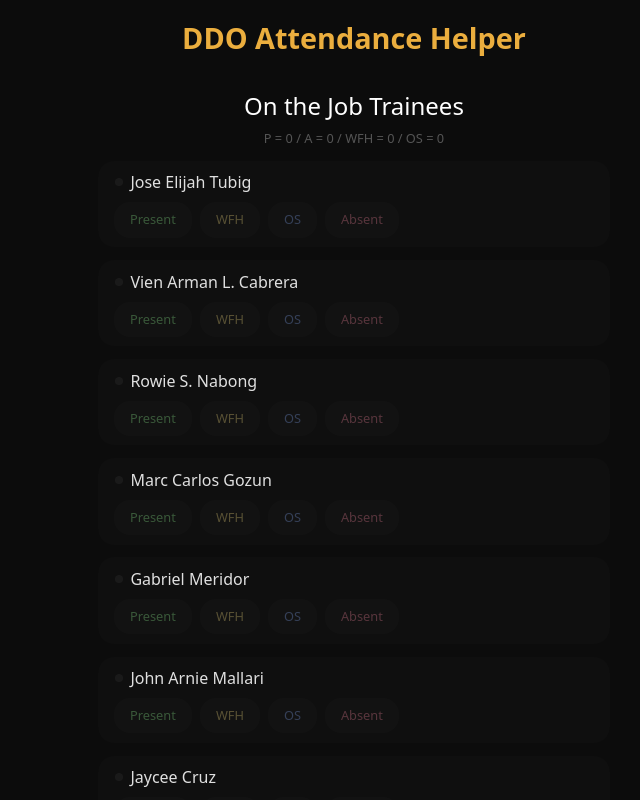
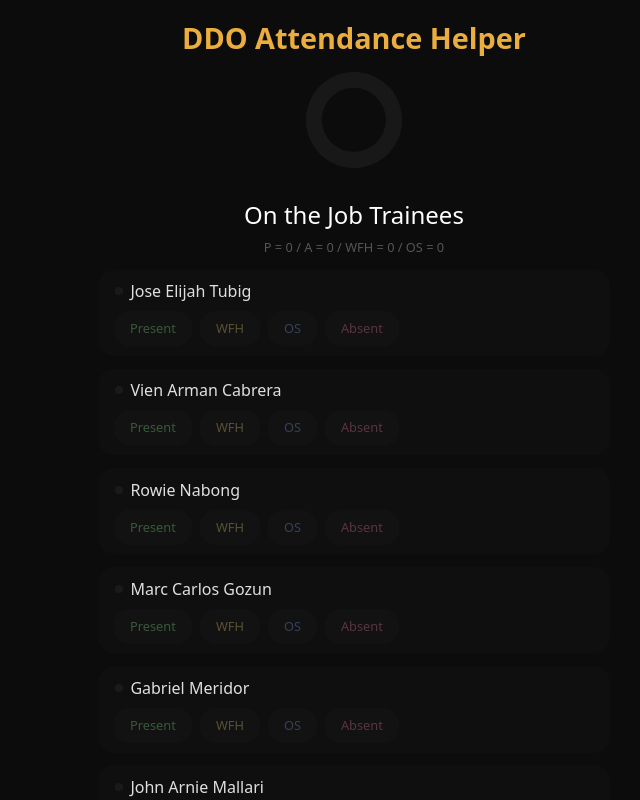
Before and after one commit to GabrielA2K/a2k-attendance, a React (Vite) app: page / in a window 1280 px wide. Shown: the top 800 px of the page, without its empty margins (286-926 px from the left). Built offline with nearby package versions, Linux system fonts and the light colour scheme.

Commit message:
add: pie chart; remove: vincent from staff.

```diff
--- a/src/App.css
+++ b/src/App.css
@@ -336,6 +336,36 @@ p.title {
 .hide {
   display: none;
 }
+
+
+.pieChart {
+  position: relative;
+  aspect-ratio: 1 / 1;
+  width: 6rem;
+  /* background-color: red; */
+  align-self: center;
+  border-radius: 50%;
+  background: conic-gradient(from 30deg,
+    #62fd77 0% var(--present),
+    #fcb962 0 calc(var(--present) + var(--wfh)),
+    #f55b7d 0 calc(calc(var(--present) + var(--wfh)) + var(--leave)),
+    #8cb0ff 0 calc(calc(calc(var(--present) + var(--wfh)) + var(--leave)) + var(--os)),
+    rgba(255,255,255,0.05) 0
+  );
+}
+.pieChart::after {
+  content: '';
+  position: absolute;
+  top: 50%;
+  left: 50%;
+  aspect-ratio: 1 / 1;
+  width: 67%;
+  background-color: #0c0c0c;
+  border-radius: 50%;
+  transform: translate(-50%, -50%);
+}
+
+
 @media only screen and (max-width: 600px) {
   .staffListItem {
     flex-direction: column;
--- a/src/App.jsx
+++ b/src/App.jsx
@@ -1,4 +1,4 @@
-import React, { useState } from 'react'
+import React, { useEffect, useState } from 'react'
 import { staffs } from './staffs'
 import StaffList from './StaffList'
 import ExecutiveList from './ExecutiveList'
@@ -32,7 +32,6 @@ try {
   initializeLocalStaffData()
   updateStaff(loadData())
 }
-
 
 
 
@@ -140,15 +139,51 @@ export default function App() {
   }
 
 
+  const [totalStaff, setTotalStaff] = useState(0)
+  const [totalPresent, setTotalPresent] = useState(countOverallStaff(staff,"P"))
+  const [totalLeave, setTotalLeave] = useState(countOverallStaff(staff,"L"))
+  const [totalWFH, setTotalWFH] = useState(countOverallStaff(staff,"WFH"))
+  const [totalOS, setTotalOS] = useState(countOverallStaff(staff,"OS"))
+
+  const [dummy, setDummy] = useState(0)
+  const triggerRerender = () => {
+    setDummy((prev) => prev + 1);
+  }
+
+  useEffect(() => {
+    setTotalPresent(countOverallStaff(staff,"P"))
+    setTotalLeave(countOverallStaff(staff,"L") + countOverallStaff(staff,"A"))
+    setTotalWFH(countOverallStaff(staff,"WFH"))
+    setTotalOS(countOverallStaff(staff,"OS"))
+    setTotalStaff(countOverallStaff(staff,"P") + countOverallStaff(staff,"L") + countOverallStaff(staff,"A") + countOverallStaff(staff,"WFH") + countOverallStaff(staff,"OS") + countOverallStaff(staff,""))
+    console.log("Total Present: ", Math.round(totalPresent / totalStaff * 100))
+    console.log("Total Leave: ", Math.round(totalLeave / totalStaff * 100))
+    console.log("Total WFH: ", Math.round(totalWFH / totalStaff * 100))
+    console.log("Total OS: ", Math.round(totalOS / totalStaff * 100))
+    console.log("Total Staff: ", totalStaff)
+  });
+
+
+
+
   return (
     <>
       <p className='mainTitle'>DDO Attendance Helper</p>
-      <StaffList titleClass={"firstItemTitle"} title="On the Job Trainees" list={staff.onTheJobTrainees} />
-      <StaffList title="Software Developers and Designers" list={staff.softwareDevelopersDesigners} />
-      <StaffList title="Project Leaders" list={staff.projectLeaders} />
-      <StaffList title="Reporting to CTO" list={staff.reportingToCTO} />
-      <ExecutiveList title="Board Members" list={staff.executives} />
-      <FlexibleList title="Guests/Others" list={staff.others} />
+      <div className="pieChart"
+      style={
+        {
+          "--present": `${totalPresent / totalStaff * 100}%`,
+          "--wfh": `${totalWFH / totalStaff * 100}%`,
+          "--leave": `${totalLeave / totalStaff * 100}%`,
+          "--os": `${totalOS / totalStaff * 100}%`
+        }
+      }></div>
+      <StaffList titleClass={"firstItemTitle"} title="On the Job Trainees" list={staff.onTheJobTrainees} trigger={triggerRerender} />
+      <StaffList title="Software Developers and Designers" list={staff.softwareDevelopersDesigners} trigger={triggerRerender} />
+      <StaffList title="Project Leaders" list={staff.projectLeaders} trigger={triggerRerender} />
+      <StaffList title="Reporting to CTO" list={staff.reportingToCTO} trigger={triggerRerender} />
+      <ExecutiveList title="Board Members" list={staff.executives} trigger={triggerRerender} />
+      <FlexibleList title="Guests/Others" list={staff.others} trigger={triggerRerender} />
 
       <button className="copyBtn" onClick={() => copyToClipboard( updateFinalOutput())}>Copy Attendance</button>
       <button className='destructive' onClick={() => resetStaffData()}>Reset</button>
--- a/src/ExecutiveList.jsx
+++ b/src/ExecutiveList.jsx
@@ -9,11 +9,12 @@ export default function ExecutiveList(stafflist) {
 
     const toggle = (key) => {
       if (stafflist.list[key].status === "P") {
-        stafflist.list[key].status = ""
+        stafflist.list[key].status = "Left"
       } else {
         stafflist.list[key].status = "P"
       }
       saveData(staff)
+      stafflist.trigger();
       // console.log(JSON.parse(localStorage.getItem("staffData")))
     }
     const getCurentTime = () => {
@@ -59,7 +60,7 @@ export default function ExecutiveList(stafflist) {
                         </p>
                         <Icon icon={'mingcute:minimize-fill'} height={20} className='iconBtn destructive removeExec' onClick={()=>{
                           toggle(key)
-                          setStatus("")
+                          setStatus("Left")
                           setDummy(dummy+1)
                         }}/>
 
--- a/src/FlexibleList.jsx
+++ b/src/FlexibleList.jsx
@@ -10,6 +10,8 @@ export default function FlexibleList(stafflist) {
     const softRemove = (key) => {
         stafflist.list[key].status = "Left"
         saveData(staff)
+        stafflist.trigger();
+
         // console.log(JSON.parse(localStorage.getItem("staffData")))
       }
     const getCurentTime = () => {
@@ -85,6 +87,7 @@ export default function FlexibleList(stafflist) {
                 if (guestNameInput.current?.value !== "") {
                   stafflist.list.push({name: guestNameInput.current?.value, status: "P", timeIn: timeInput.current?.value, reason: guestAppointmentInput.current?.value, leaveType: ""})
                   saveData(staff)
+                  stafflist.trigger();
                   window.location.reload()
                   addBtn.current?.scrollIntoView()
                 } else {
--- a/src/StaffList.jsx
+++ b/src/StaffList.jsx
@@ -17,6 +17,8 @@ export default function StaffList(stafflist) {
           stafflist.list[key].status = toStatus
         }
         saveData(staff)
+
+        stafflist.trigger();
         // console.log(JSON.parse(localStorage.getItem("staffData")))
         // console.log(i)
       }
--- a/src/staffs.js
+++ b/src/staffs.js
@@ -3,8 +3,8 @@
 export const staffs = {
     onTheJobTrainees: [
       { name: "Jose Elijah Tubig", status: "", timeIn: "", reason: "", leaveType: "" },
-      { name: "Vien Arman L. Cabrera", status: "", timeIn: "", reason: "", leaveType: "" },
-      { name: "Rowie S. Nabong", status: "", timeIn: "", reason: "", leaveType: "" },
+      { name: "Vien Arman Cabrera", status: "", timeIn: "", reason: "", leaveType: "" },
+      { name: "Rowie Nabong", status: "", timeIn: "", reason: "", leaveType: "" },
       { name: "Marc Carlos Gozun", status: "", timeIn: "", reason: "", leaveType: "" },
       { name: "Gabriel Meridor", status: "", timeIn: "", reason: "", leaveType: "" },
       { name: "John Arnie Mallari", status: "", timeIn: "", reason: "", leaveType: "" },
@@ -29,23 +29,22 @@ export const staffs = {
     projectLeaders: [
       { name: "Franklin Sula", status: "", timeIn: "", reason: "", leaveType: "" },
       { name: "Aldrich Bondoc", status: "", timeIn: "", reason: "", leaveType: "" },
-      { name: "Mark Liwanag", status: "", timeIn: "", reason: "", leaveType: "" },
-      { name: "Vincent Cumayas", status: "", timeIn: "", reason: "", leaveType: "" }
+      { name: "Mark Liwanag", status: "", timeIn: "", reason: "", leaveType: "" }
     ],
     reportingToCTO: [
       { name: "Evelyn Layson", status: "", timeIn: "", reason: "", leaveType: "" },
       { name: "Alonzo Pamintuan", status: "", timeIn: "", reason: "", leaveType: "" }
     ],
     executives: [
-      { name: "Jasdeep Sandhu", position: "Chairman", status: "", timeIn: "", reason: "", leaveType: "" },
-      { name: "Daniel Jimenez", position: "CEO", status: "", timeIn: "", reason: "", leaveType: "" },
-      { name: "Mark Nuqui", position: "COO", status: "", timeIn: "", reason: "", leaveType: "" },
-      { name: "Jhon Nuqui", position: "CTO", status: "", timeIn: "", reason: "", leaveType: "" },
-      { name: "Ma. Ronna Silos", position: "CFO", status: "", timeIn: "", reason: "", leaveType: "" },
-      { name: "Charlotte Bondoc", position: "CPO", status: "", timeIn: "", reason: "", leaveType: "" }
+      { name: "Jasdeep Sandhu", position: "Chairman", status: "Left", timeIn: "", reason: "", leaveType: "" },
+      { name: "Daniel Jimenez", position: "CEO", status: "Left", timeIn: "", reason: "", leaveType: "" },
+      { name: "Mark Nuqui", position: "COO", status: "Left", timeIn: "", reason: "", leaveType: "" },
+      { name: "Jhon Nuqui", position: "CTO", status: "Left", timeIn: "", reason: "", leaveType: "" },
+      { name: "Ma. Ronna Silos", position: "CFO", status: "Left", timeIn: "", reason: "", leaveType: "" },
+      { name: "Charlotte Bondoc", position: "CPO", status: "Left", timeIn: "", reason: "", leaveType: "" }
     ],
     others: [],
     dataVersion: [
-      { version: "1.0.6", name: "", status: "", timeIn: "", reason: "", leaveType: "" }
+      { version: "1.0.7", name: "", status: "Left", timeIn: "", reason: "", leaveType: "" }
     ]
 };
```
